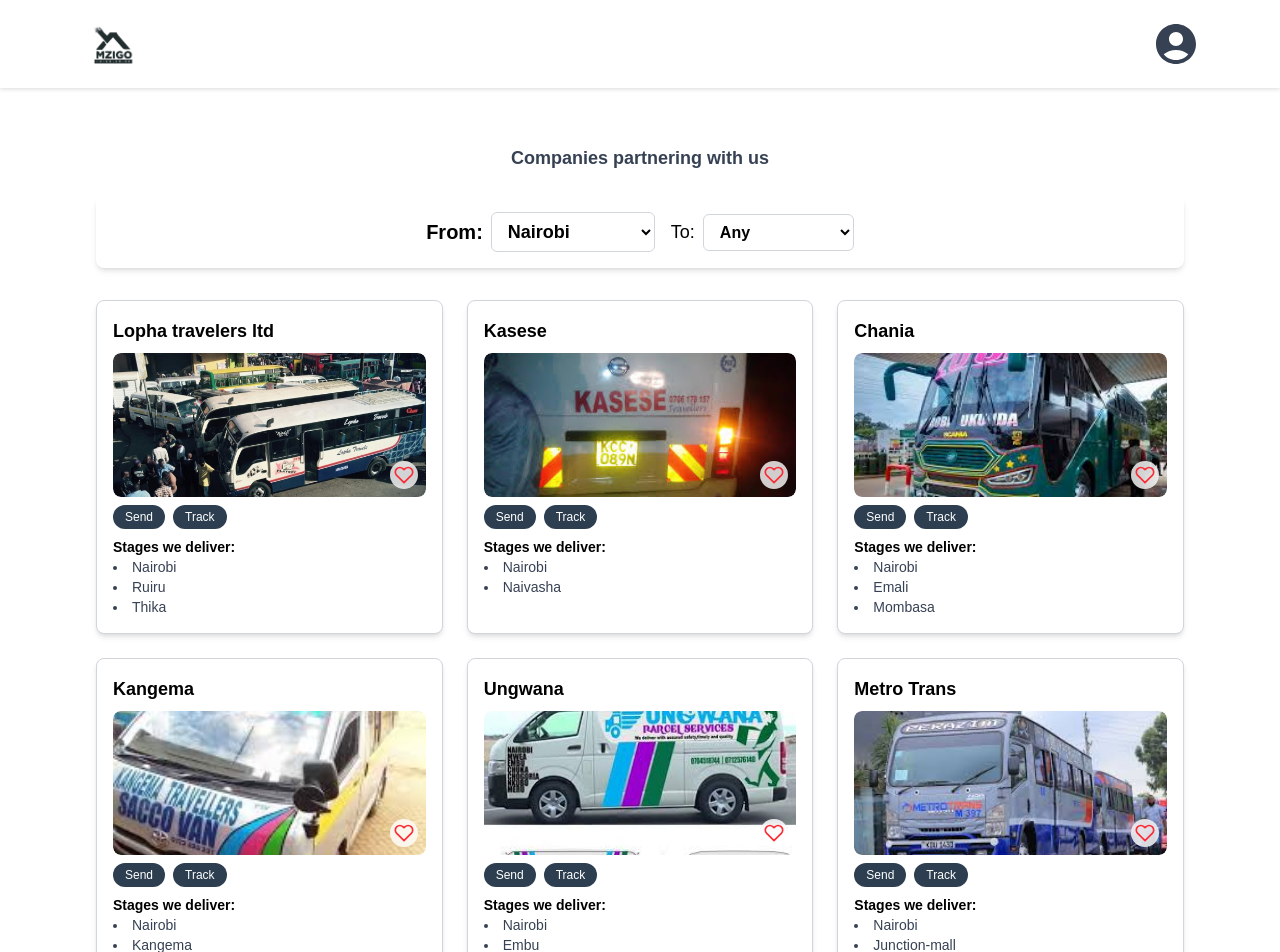
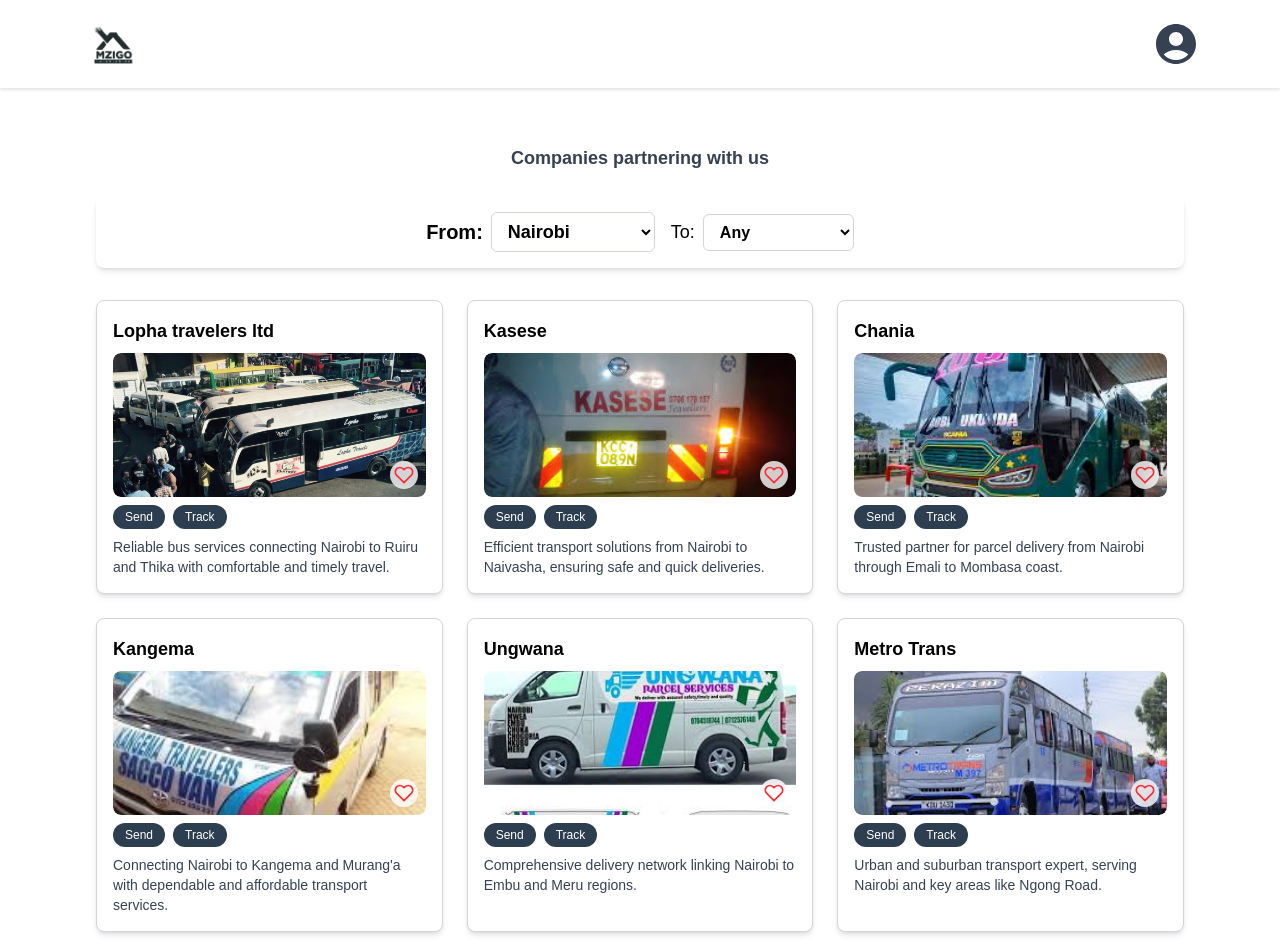
Before and after one commit to Iguru-Limited/Mzigo.co.ke, a Next.js app: page /send-mzigo in a window 1280 px wide. Shown: the top 952 px of the page. Built offline with nearby package versions, Linux system fonts and the light colour scheme.

Commit message:
Refactor CompanyCard and Landingpage components to replace stages with description for improved clarity and user experience.

```diff
--- a/app/components/CompanyCard.tsx
+++ b/app/components/CompanyCard.tsx
@@ -9,10 +9,10 @@
 interface CompanyCardProps {
   companyName: string;
   imageSrc: string | StaticImageData;
-  stages: string[];
+  description: string;
 }
 
-function CompanyCard({ companyName, imageSrc, stages }: CompanyCardProps) {
+function CompanyCard({ companyName, imageSrc, description }: CompanyCardProps) {
   const [liked, setLiked] = useState(false);
   const [likeCount, setLikeCount] = useState(0);
   const router = useRouter();
@@ -71,14 +71,9 @@
         </button>
       </div>
 
-      {/* Stages */}
+      {/* Description */}
       <div className="text-sm text-gray-700 w-full">
-        <p className="font-semibold text-black">Stages we deliver:</p>
-        <ul className="list-disc list-inside">
-          {stages.map((stage, idx) => (
-            <li key={idx}>{stage}</li>
-          ))}
-        </ul>
+        <p>{description}</p>
       </div>
     </div>
   );
--- a/app/components/Landingpage.tsx
+++ b/app/components/Landingpage.tsx
@@ -8,36 +8,48 @@
     name: "Lopha travelers ltd",
     image: "/lopha-travel-ltd.jpg",
     stages: ["Nairobi", "Ruiru", "Thika"],
+    description:
+      "Reliable bus services connecting Nairobi to Ruiru and Thika with comfortable and timely travel.",
   },
   {
     id: 2,
     name: "Kasese",
     image: "/kasese logo.jpeg",
     stages: ["Nairobi", "Naivasha"],
+    description:
+      "Efficient transport solutions from Nairobi to Naivasha, ensuring safe and quick deliveries.",
   },
   {
     id: 3,
     name: "Chania",
     image: "/Chania logo.jpeg",
     stages: ["Nairobi", "Emali", "Mombasa"],
+    description:
+      "Trusted partner for parcel delivery from Nairobi through Emali to Mombasa coast.",
   },
   {
     id: 4,
     name: "Kangema",
     image: "/Kangema.jpeg",
     stages: ["Nairobi", "Kangema", "Murang'a"],
+    description:
+      "Connecting Nairobi to Kangema and Murang'a with dependable and affordable transport services.",
   },
   {
     id: 5,
     name: "Ungwana",
     image: "/ungwana logo.jpeg",
     stages: ["Nairobi", "Embu", "Meru"],
+    description:
+      "Comprehensive delivery network linking Nairobi to Embu and Meru regions.",
   },
   {
     id: 6,
     name: "Metro Trans",
     image: "/metro trans.jpeg",
     stages: ["Nairobi", "Junction-mall", "Ngong-road", "Ngong"],
+    description:
+      "Urban and suburban transport expert, serving Nairobi and key areas like Ngong Road.",
   },
 ];
 
@@ -107,7 +119,7 @@
               key={company.id}
               companyName={company.name}
               imageSrc={company.image}
-              stages={company.stages}
+              description={company.description}
             />
           ))
         ) : (
```
